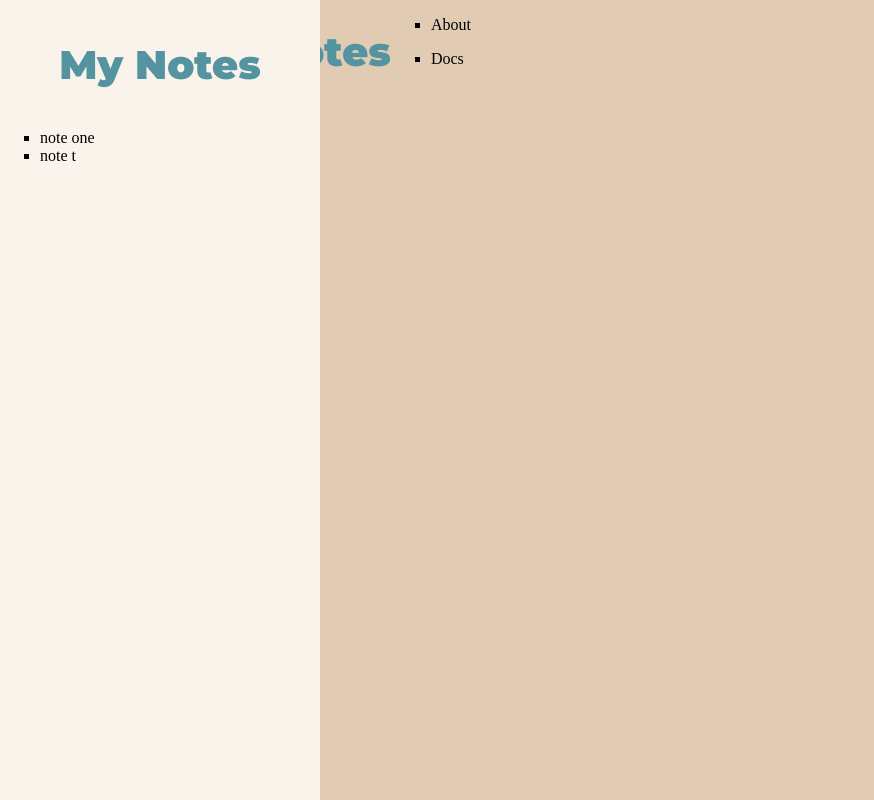
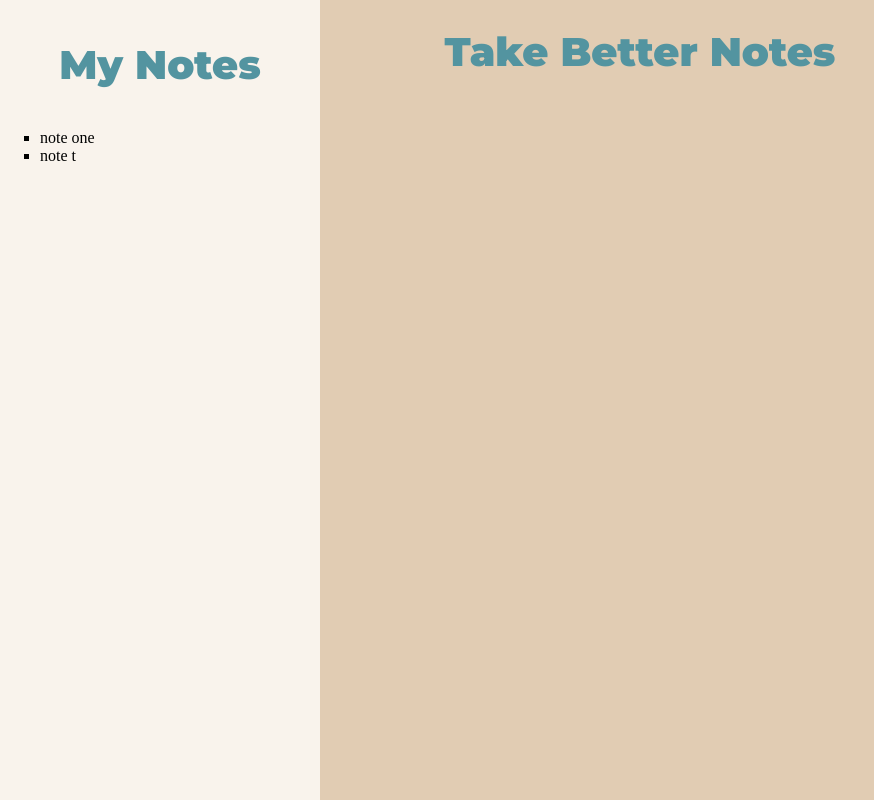
Before and after one commit to Sticko97/Assignment1-webtech1620, a plain HTML site: page index.html in a window 1280 px wide. Shown: the whole page, without its empty margins (0-874 px from the left). Drawn offline with Linux system fonts and the light colour scheme.

Commit message:
flexing the classes

```diff
--- a/stylesheet/stylesheet.css
+++ b/stylesheet/stylesheet.css
@@ -5,25 +5,38 @@ body {
     /* grid-template-rows: 100% repeat(auto-fill, 999px); */
     /* grid-template-columns: 25% 20% 20% 20% 20%;
     position:relative; */
-    display:flex;
+    display:flexbox;
     min-height: 100vh;
     margin:0;
 }
-
-.rightside{
-    /* grid-column: 2fr; */
+.page_container{
     display:flex;
     width: 100%;
     min-height:100%;
-    order:2;
+    /* position:relative; */
+}
+.rightside{
+    /* grid-column: 2fr; */
+    /* display:flex;
+    width: 100%;
+    min-height:100%;
+    order:1;
+    position:relative; */
+    flex:1;
+    flex-basis: 0%;
+}
+#title{
+    text-align: center;
+    display:flex;
+
 }
 
 .leftside {
     background-color: #F9F3EC;
-    position:relative;
+    /* position:relative; */
     order:-1;
     display:flex;
-    width:50%;
+    /* width:50%; */
     /* grid-column:25%; */
 }
 
@@ -35,10 +48,15 @@ body {
     overflow:auto;
     width: 25%;
 }
+
+div {
+    display:block;
+
+}
 .nav{
     position:fixed;
     display:flex;
-    flex-direction: column;
+    /* flex-direction: column; */
     overflow: hidden;
     box-sizing: border-box;
 }
@@ -54,6 +72,9 @@ h1 {
     font-size: 40px;
 }
 
+main{
+    display:block;
+}
 /* work on placing About Docs to rightside of the page */
 /* nav ul{
     list-style-type: none; */
```
